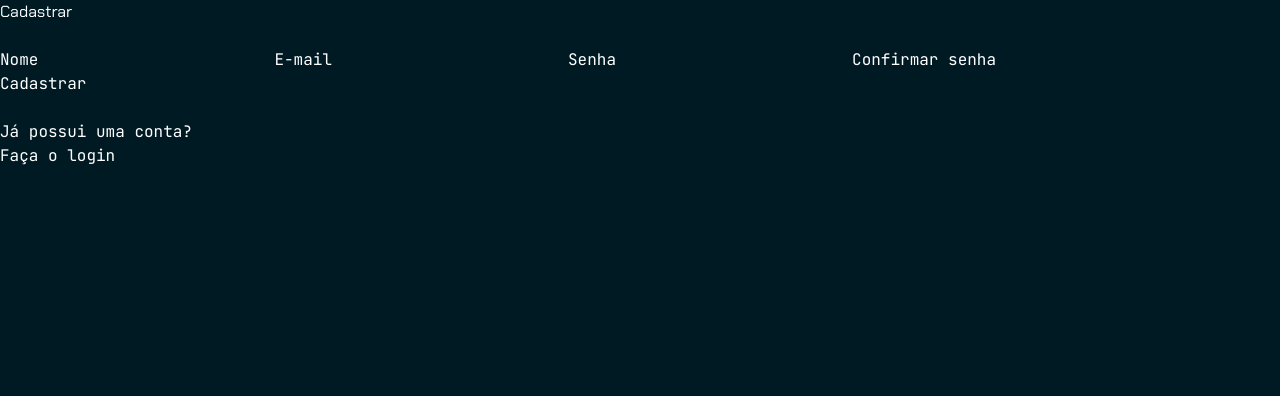
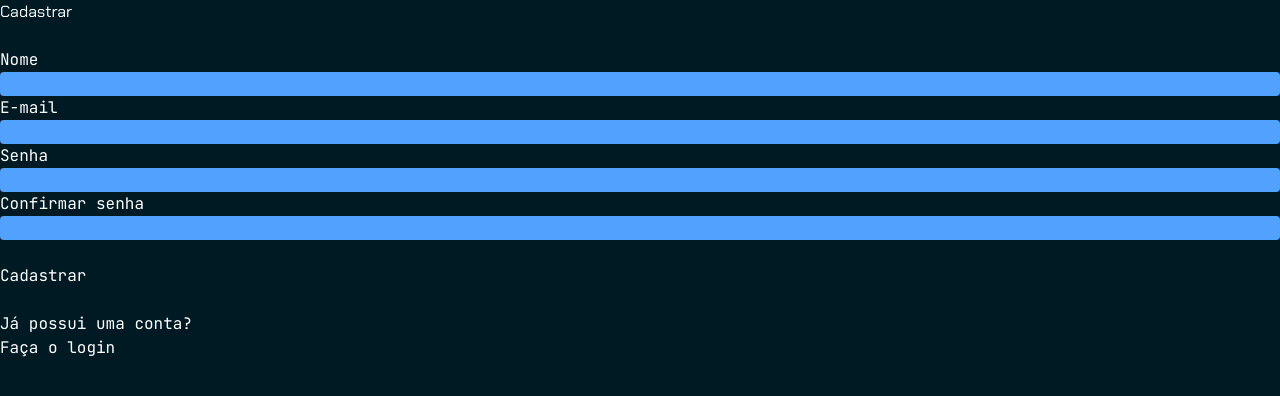
Before and after one commit to LucasG-Limongi/tech-conference-site, a React (Vite) app: page /cadastro in a window 1280 px wide. Shown: the top 396 px of the page. Built offline with nearby package versions, Linux system fonts and the light colour scheme.

Commit message:
NavLinks em Home e Contact

```diff
--- a/src/pages/Contact.jsx
+++ b/src/pages/Contact.jsx
@@ -1,8 +1,25 @@
-import { Link } from "react-router"
+import { NavLink } from "react-router"
 
 export default function Contact() {
     return (
         <>
+            <nav className="flex flex-row justify-around">
+                <NavLink to="/"
+                className={({isActive}) => ( isActive ?
+                "text-accent bg-amber-800 p-2 my-2 rounded-4xl text-center content-center"
+                : "bg-amber-800 p-2 my-2 rounded-4xl text-center content-center"
+                )}>
+                    Início
+                </NavLink>
+
+                <NavLink to="/contato"
+                className={({isActive}) => ( isActive ?
+                "text-accent bg-amber-800 p-2 my-2 rounded-4xl text-center content-center"
+                : "bg-amber-800 p-2 my-2 rounded-4xl text-center content-center")}>
+                    Contato
+                </NavLink>
+            </nav>
+
             <h1>Contato</h1><br />
         </>
     )
--- a/src/pages/Home.jsx
+++ b/src/pages/Home.jsx
@@ -1,8 +1,25 @@
-import { Link } from "react-router"
+import { NavLink } from "react-router"
 
 export default function Home() {
     return (
         <>
+            <nav className="flex flex-row justify-around">
+                <NavLink to="/"
+                className={({isActive}) => ( isActive ?
+                "text-accent bg-amber-800 p-2 my-2 rounded-4xl text-center content-center"
+                : "bg-amber-800 p-2 my-2 rounded-4xl text-center content-center"
+                )}>
+                    Início
+                </NavLink>
+
+                <NavLink to="/contato"
+                className={({isActive}) => ( isActive ?
+                "text-accent bg-amber-800 p-2 my-2 rounded-4xl text-center content-center"
+                : "bg-amber-800 p-2 my-2 rounded-4xl text-center content-center")}>
+                    Contato
+                </NavLink>
+            </nav>
+
             <h1>Início</h1><br />
         </>
     )
--- a/src/pages/Register.jsx
+++ b/src/pages/Register.jsx
@@ -14,20 +14,37 @@ export default function Register() {
 
             <form onSubmit={handleSubmit}>
                 {/* nome */}
-                <label htmlFor="name">Nome</label>
-                <input type="text" id="name" name="name" />
+                <div className="flex flex-col">
+                    <label htmlFor="name">Nome</label>
+                    <input type="text" id="name" name="name"
+                    className="bg-blue-400 rounded
+                    shadow-purple-300"/>
+                </div>
+
 
                 {/* email */}
-                <label htmlFor="email">E-mail</label>
-                <input type="email" id="email" name="email" />
+                <div className="flex flex-col">
+                    <label htmlFor="email">E-mail</label>
+                    <input type="email" id="email" name="email"
+                    className="bg-blue-400 rounded
+                    shadow-purple-300"/>
+                </div>
 
                 {/* senha */}
-                <label htmlFor="password">Senha</label>
-                <input type="password" id="password" name="password" />
+                <div className="flex flex-col">
+                    <label htmlFor="password">Senha</label>
+                    <input type="password" id="password"    name="password"
+                    className="bg-blue-400 rounded
+                    shadow-purple-300"/>
+                </div>
 
                 {/* confirmar senha */}
-                <label htmlFor="confirm">Confirmar senha</label>
-                <input type="password" id="confirm" name="confirm" />
+                <div className="flex flex-col">
+                    <label htmlFor="confirm">Confirmar senha</label>
+                    <input type="password" id="confirm"     name="confirm"
+                    className="bg-blue-400 rounded
+                    shadow-purple-300"/>
+                </div>
                 <br />
 
                 {/* demais campos: e-mail, senha e confirmar senha */}
```
